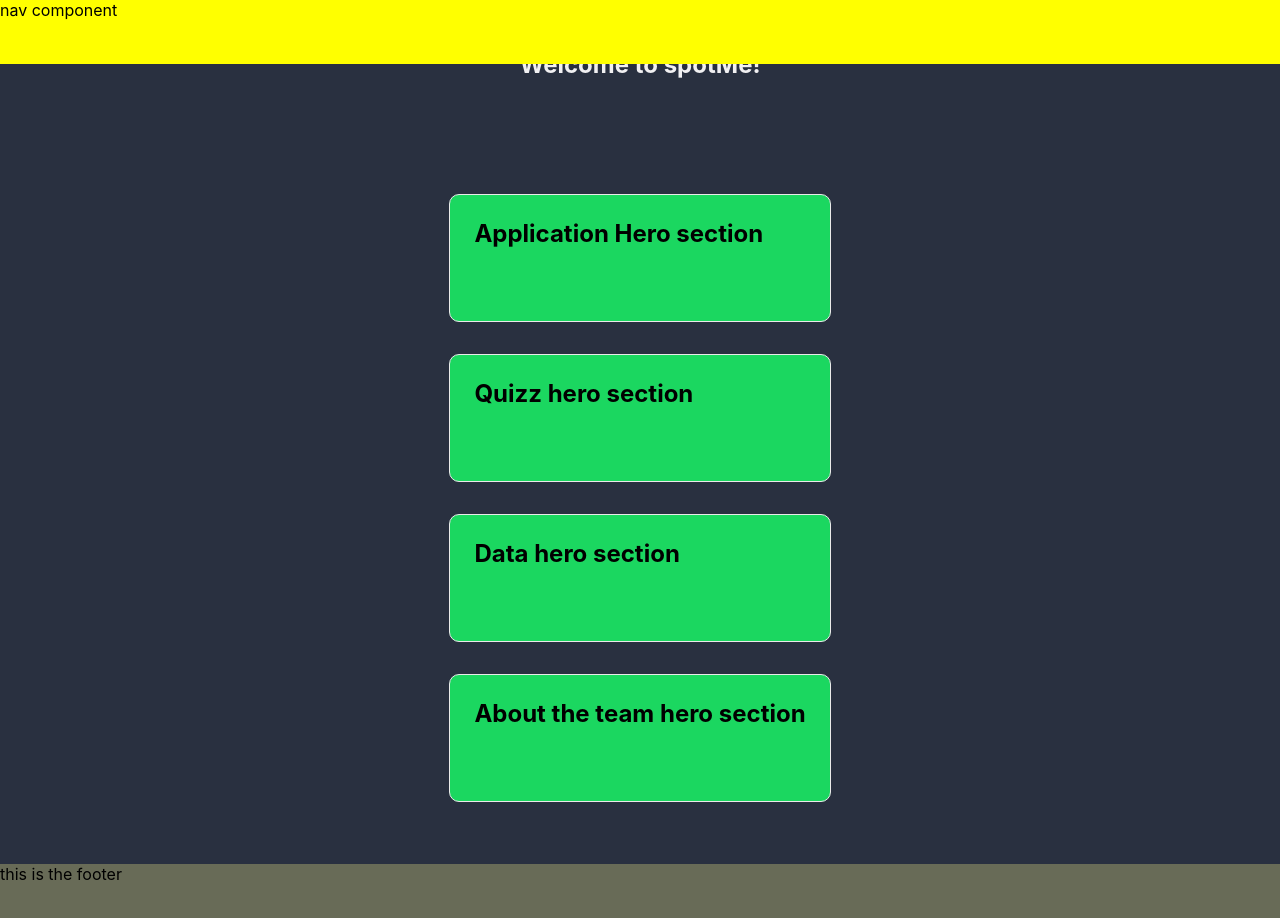
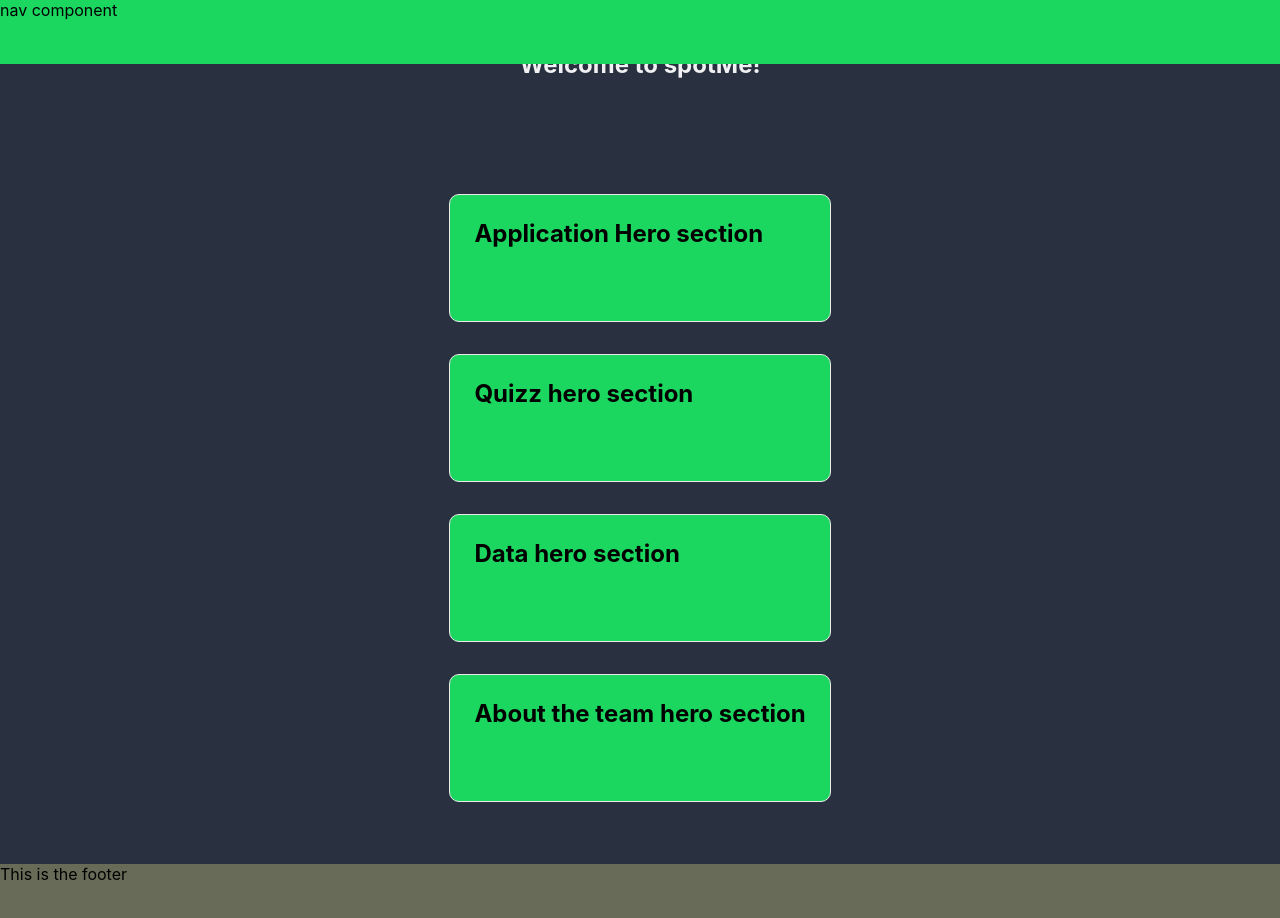
Before and after one commit to chingu-voyages/v33-bears-team-10, a Next.js app: page / in a window 1280 px wide. Shown: the top 918 px of the page. Built offline with nearby package versions, Linux system fonts and the light colour scheme.

Commit message:
style footer and nav, add todo

```diff
--- a/components/Footer.tsx
+++ b/components/Footer.tsx
@@ -1,7 +1,7 @@
 import styles from '../styles/Footer.module.scss';
 
 const Footer = () => {
-  return <footer className={styles.footer}> this is the footer</footer>;
+  return <footer className={styles.footer}>This is the footer</footer>;
 };
 
 export default Footer;
--- a/pages/index.tsx
+++ b/pages/index.tsx
@@ -1,7 +1,7 @@
 import type { NextPage } from 'next';
 import Head from 'next/head';
 // import Link from 'next/link';
-// each 'Hero' section should lead us to their respective pages.
+// TODO each 'Hero' section should lead us to their respective pages.
 
 import styles from '../styles/Home.module.scss';
 
--- a/styles/Footer.module.scss
+++ b/styles/Footer.module.scss
@@ -1,4 +1,8 @@
 .footer {
   min-height: 4em;
   background-color: var(--dark-accent);
+  transition: all;
+  &:hover {
+    background-color: cadetblue;
+  }
 }
--- a/styles/Nav.module.scss
+++ b/styles/Nav.module.scss
@@ -1,5 +1,5 @@
 .nav {
-  background-color: yellow;
+  background-color: var(--light-accent);
   position: sticky;
   top: 0;
   z-index: 100;
```
